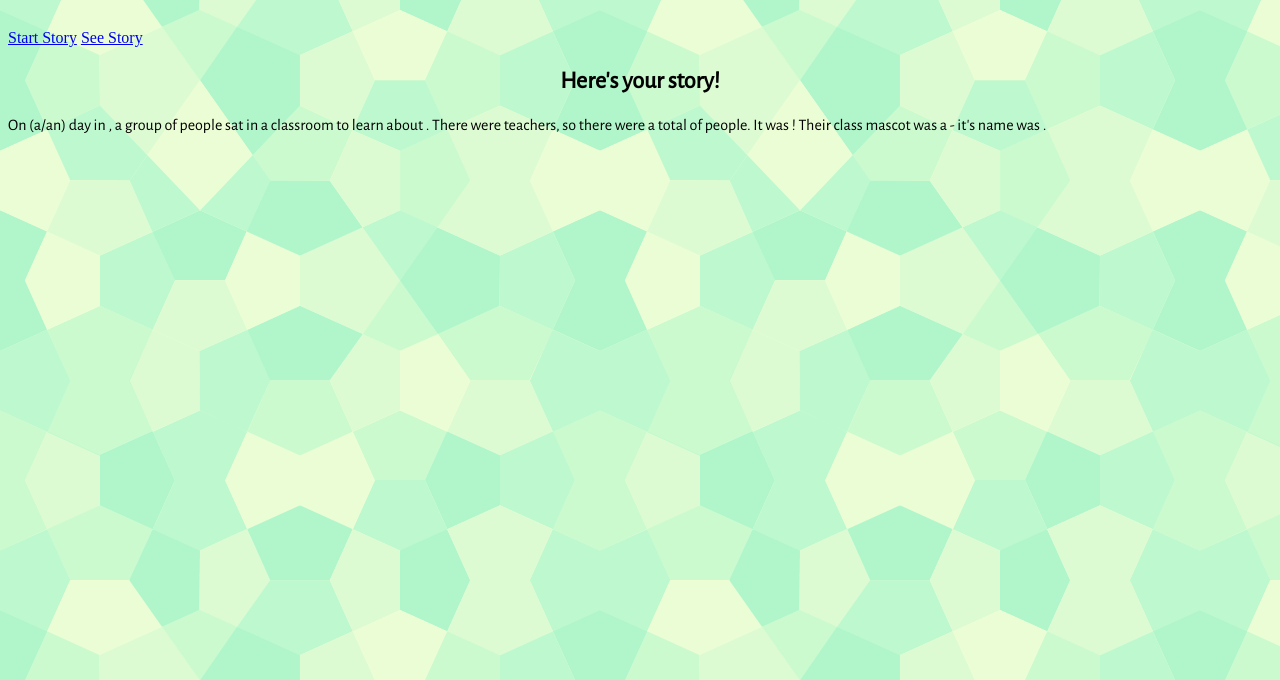
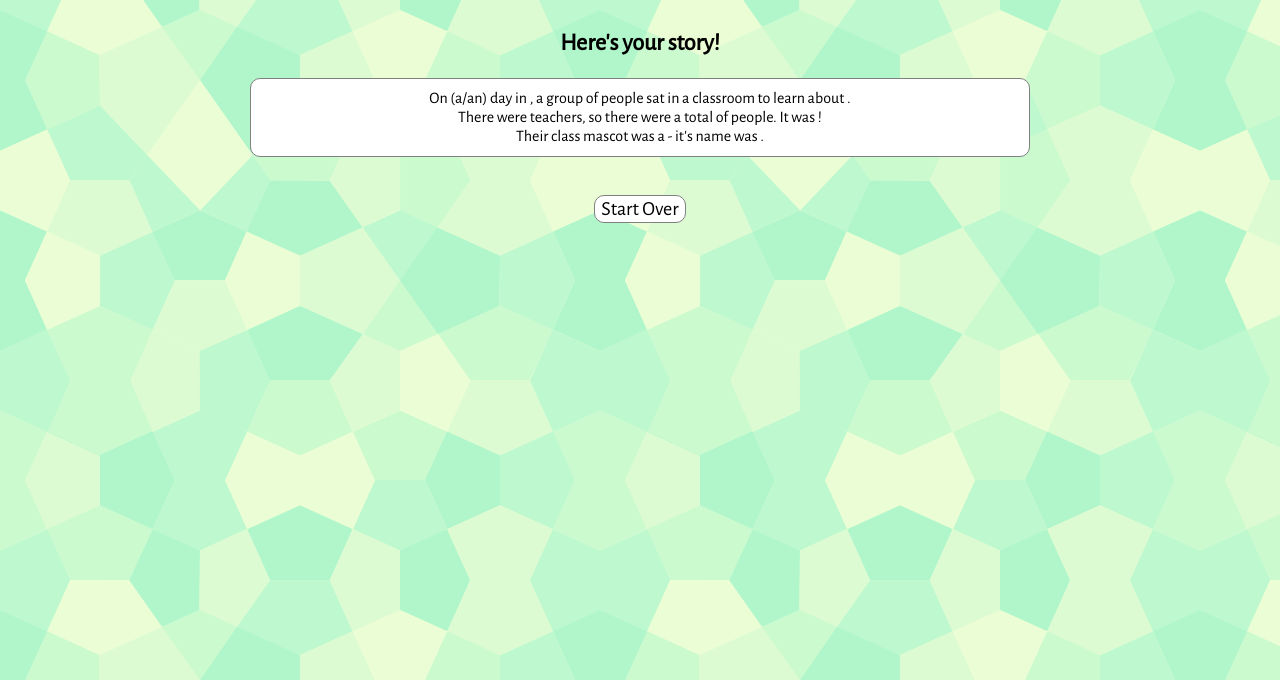
Before and after one commit to danajlkendall/madlibs, a plain HTML site: page index.html at #/startStory in a window 1280 px wide. Both pictures are taken after a click on the button "Get Story". Shown: the part 120-800 px from the top of the page. Drawn offline with nearby package versions, Linux system fonts and the light colour scheme; some packages are replaced by stand-ins of ours.

Commit message:
added styling and back button

```diff
--- a/css/style.css
+++ b/css/style.css
@@ -13,11 +13,15 @@ h2 {
 }
 
 .inputs {
+  text-align: center;
   font-family: 'Alegreya Sans', sans-serif;
+  min-width: 700px;
 }
 
 .story {
+  text-align: center;
   font-family: 'Alegreya Sans', sans-serif;
+  min-width: 700px;
 }
 
 p {
@@ -25,6 +29,8 @@ p {
   padding: 10px;
   border-radius: 10px;
   border: .5px solid grey;
+  width: 60%;
+  margin: auto;
 }
 
 input {
@@ -34,3 +40,28 @@ input {
   border-radius: 10px;
   border: .5px solid grey;
 }
+
+#submitButton {
+  text-decoration: none;
+  color: black;
+  font-family: 'Alegreya Sans', sans-serif;
+  font-size: 1.5em;
+}
+
+.button {
+  background-color: white;
+  border-radius: 10px;
+  border: .5px solid grey;
+}
+
+.button:hover {
+  background-color: #F4F6F6;
+}
+
+#seeButton {
+  display: none;
+}
+
+#startButton {
+  display: none;
+}
--- a/index.html
+++ b/index.html
@@ -8,8 +8,8 @@
 
     <h1>Mad-Libs</h1>
 
-    <a href="#/startStory">Start Story</a>
-    <a href="#/seeStory">See Story</a>
+    <a href="#/startStory" id="startButton">Start Story</a>
+    <a href="#/seeStory" id="seeButton">See Story</a>
 
 
     <ng-view></ng-view>
--- a/seestory.html
+++ b/seestory.html
@@ -2,9 +2,13 @@
 
 <h2>Here's your story!</h2>
 
-On (a/an) {{storyInfo.adjective1}} day in {{storyInfo.month}}, a group of {{storyInfo.number1}} people sat in a classroom to learn about {{storyInfo.noun}}.
+<p>On (a/an) {{storyInfo.adjective1}} day in {{storyInfo.month}}, a group of {{storyInfo.number1}} people sat in a classroom to learn about {{storyInfo.noun}}.<br>
 
-There were {{storyInfo.number2}} teachers, so there were a total of {{storyInfo.number1+storyInfo.number2}} people. It was {{storyInfo.adjective2}}!
+There were {{storyInfo.number2}} teachers, so there were a total of {{storyInfo.number1+storyInfo.number2}} people. It was {{storyInfo.adjective2}}!<br>
 
-Their class mascot was a {{storyInfo.animal}} - it's name was {{storyInfo.name}}.
+Their class mascot was a {{storyInfo.animal}} - it's name was {{storyInfo.name}}.</p>
+
+<br><br>
+
+<button type="button" class="button"><a href="#/startStory" id="submitButton">Start Over</a></button>
 </div>
--- a/startstory.html
+++ b/startstory.html
@@ -1,7 +1,7 @@
 <div class="inputs">
 
 <h2>Complete the fields below to build your story:</h2>
-
+<div id="dataEntry">
 Name: <input type="text" ng-model="name"> <br><br>
 Noun: <input type="text" ng-model="noun"> <br><br>
 Month: <input type="text" ng-model="month"> <br><br>
@@ -10,5 +10,8 @@ Adjective: <input type="text" ng-model="adjective1"> <br><br>
 Adjective: <input type="text" ng-model="adjective2"> <br><br>
 Number: <input type="number" ng-model="number1"> <br><br>
 Number: <input type="number" ng-model="number2"><br><br>
-<button type="button" ng-click="sendInfo(name, noun, month,animal,adjective1,adjective2,number1,number2)"><a href="#/seeStory">Get Story</a></button>
 </div>
+
+<button type="button" class="button" ng-click="sendInfo(name, noun, month,animal,adjective1,adjective2,number1,number2)"><a href="#/seeStory" id="submitButton">Get Story</a></button>
+
+</div>
```
